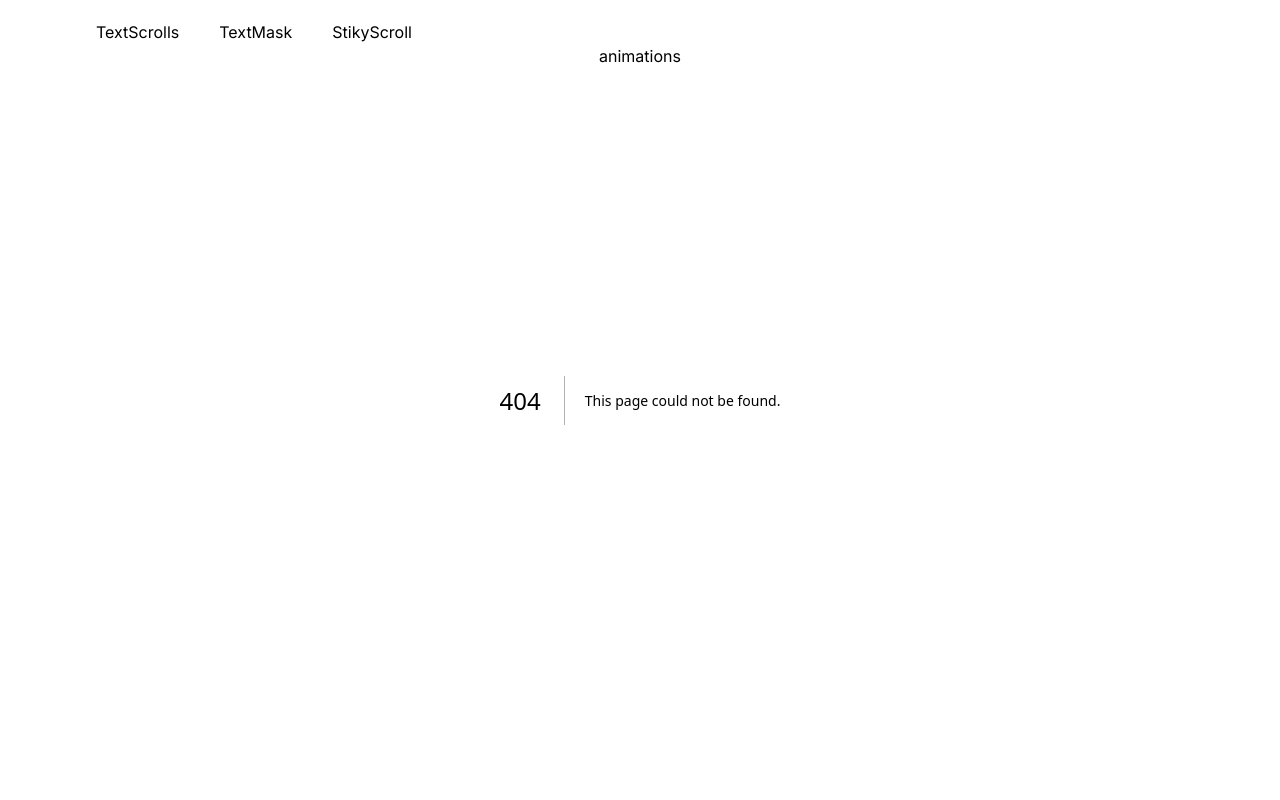
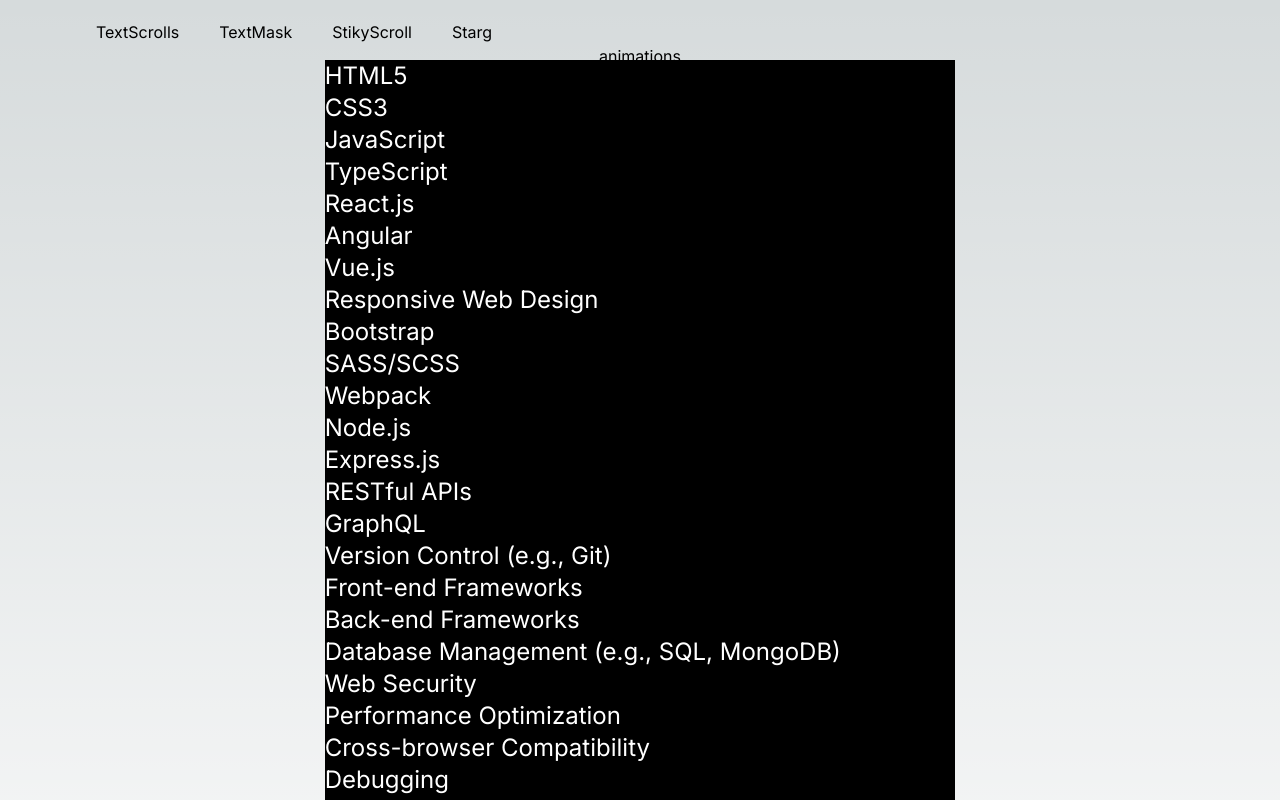
Before and after one commit to mungaben/Animations, a Next.js app: page /Starg in a window 1280 px wide. Before the commit this address had no page. Shown: the top 800 px of the page. Built offline with nearby package versions, Linux system fonts and the light colour scheme.

Commit message:
feat:animate text

```diff
--- /dev/null
+++ b/app/Starg/components/Stageers.tsx
@@ -0,0 +1,85 @@
+"use client";
+
+
+import React from 'react'
+
+
+
+const webDeveloperSkills: string[] = [
+    "HTML5",
+    "CSS3",
+    "JavaScript",
+    "TypeScript",
+    "React.js",
+    "Angular",
+    "Vue.js",
+    "Responsive Web Design",
+    "Bootstrap",
+    "SASS/SCSS",
+    "Webpack",
+    "Node.js",
+    "Express.js",
+    "RESTful APIs",
+    "GraphQL",
+    "Version Control (e.g., Git)",
+    "Front-end Frameworks",
+    "Back-end Frameworks",
+    "Database Management (e.g., SQL, MongoDB)",
+    "Web Security",
+    "Performance Optimization",
+    "Cross-browser Compatibility",
+    "Debugging",
+    "User Experience (UX) Design",
+    "User Interface (UI) Design",
+    "Progressive Web Apps (PWAs)",
+    "Web Accessibility (WCAG)",
+    "SEO (Search Engine Optimization)",
+    "Testing and Debugging Tools",
+    "Continuous Integration/Continuous Deployment (CI/CD)",
+    "Agile/Scrum Methodologies",
+    "Problem Solving",
+    "Communication Skills",
+    "Collaboration",
+  ];
+
+
+
+
+
+
+
+
+
+
+import { motion, useScroll } from 'framer-motion';
+
+const Stagger = () => {
+  return (
+    <div className=' mx-auto  flex  justify-center p-5 w-full   overflow-scroll  '>
+          <motion.div
+    className=' bg-black flex justify-center  mt-20 flex-col items-start     text-white text-2xl text start first:mt-10 overflow-ellipsis'
+    >
+
+        {
+            webDeveloperSkills.map((skill, index) => (
+                <motion.div
+                className=' text-start hover:underline'
+                    key={index}
+                    initial={{ opacity: 0 }}
+                    animate={{ opacity: 1 }}
+                    transition={{ duration: 1, delay: index * 0.2 }}
+                >
+                    {skill}
+                </motion.div>
+            ))
+        }
+
+
+    </motion.div>
+
+    </div>
+
+  )
+}
+
+export default Stagger
--- /dev/null
+++ b/app/Starg/page.tsx
@@ -0,0 +1,20 @@
+
+
+
+import React from 'react'
+import Stagger from './components/Stageers'
+
+const page = () => {
+  return (
+    <main className=' '>
+
+
+        <div>
+        <Stagger/>
+        </div>
+
+    </main>
+  )
+}
+
+export default page
--- a/app/StickyScroll/component/Stick.tsx
+++ b/app/StickyScroll/component/Stick.tsx
@@ -5,7 +5,7 @@ import { useInView } from 'react-intersection-observer';
 
 
 import React, { useRef } from 'react'
-import { useScroll } from 'framer-motion';
+import { motion, useScroll } from 'framer-motion';
 
 const Stick = () => {
     const refs = useRef<HTMLDivElement | null>(null)
@@ -17,19 +17,33 @@ const Stick = () => {
 
     })
 
-    useScroll(
+   const{ scrollYProgress}= useScroll(
         {
             target: refs,
 
-            offset: ["start", "center center"]
+            offset: ["start", "center start"],
 
         }
     )
 
     return (
-        <div
+        <motion.div
+               initial={{ opacity: 0 }}
+            animate={{ opacity: 1 }}
+
             ref={ref}
-            className=' w-full h-full bg-gradient-to-tl from-fuchsia-100 via-slate-200 to-fuchsia-500 overflow-hidden'
+            transition={{ duration: 1 ,delay:2}}
+            style={{
+                position: "fixed",
+                scale: scrollYProgress,
+                opacity: scrollYProgress,
+                width: "100%",
+
+
+
+
+         }}
+            className=' w-full h-[200dvh] bg-gradient-to-tl from-fuchsia-100 via-slate-200 to-fuchsia-500 overflow-hidden fixed top-0 left-0'
         >
             <div className=' fixed justify-start flex items-start m-5  hover:bg-gradient-to-r from-black to-gray-400 via-green-900 hover:text-transparent hover:bg-clip-text'>
                 sticky
@@ -37,12 +51,17 @@ const Stick = () => {
             <div>
                 <div className='  h-[300vh] bg-gradient-to-tl from-fuchsia-100 via-slate-200 to-fuchsia-500 '>
                     <div className=' flex justify-center items-center h-full text-black text-6xl hover:scale-150 leading-10 font-[1000]'>
+
+                    <div className=" border border-black p-10">
+
                         data
+
+                    </div>
 
                     </div>
                 </div>
             </div>
-        </div>
+        </motion.div>
     )
 }
 
--- a/app/components/NavBar/NavTop.tsx
+++ b/app/components/NavBar/NavTop.tsx
@@ -24,13 +24,20 @@ const NavTop = () => {
           </div>
           <div>
             <Link href={"/StickyScroll"}>
-
               StikyScroll
             </Link>
 
 
           </div>
-        </div>
+          <div>
+            <Link href={"/Starg"}>
+
+            Starg
+            </Link>
+
+
+          </div>
+          </div>
 
 
         animations
```
